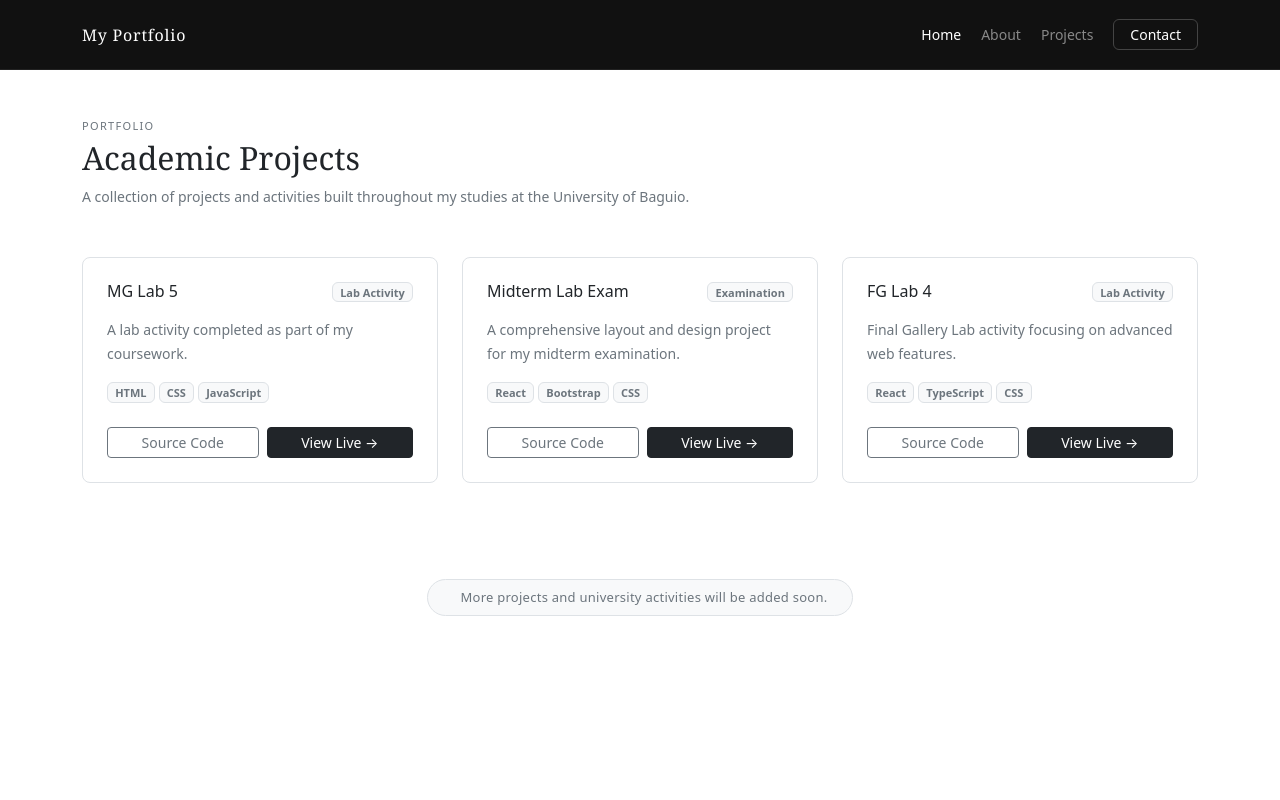
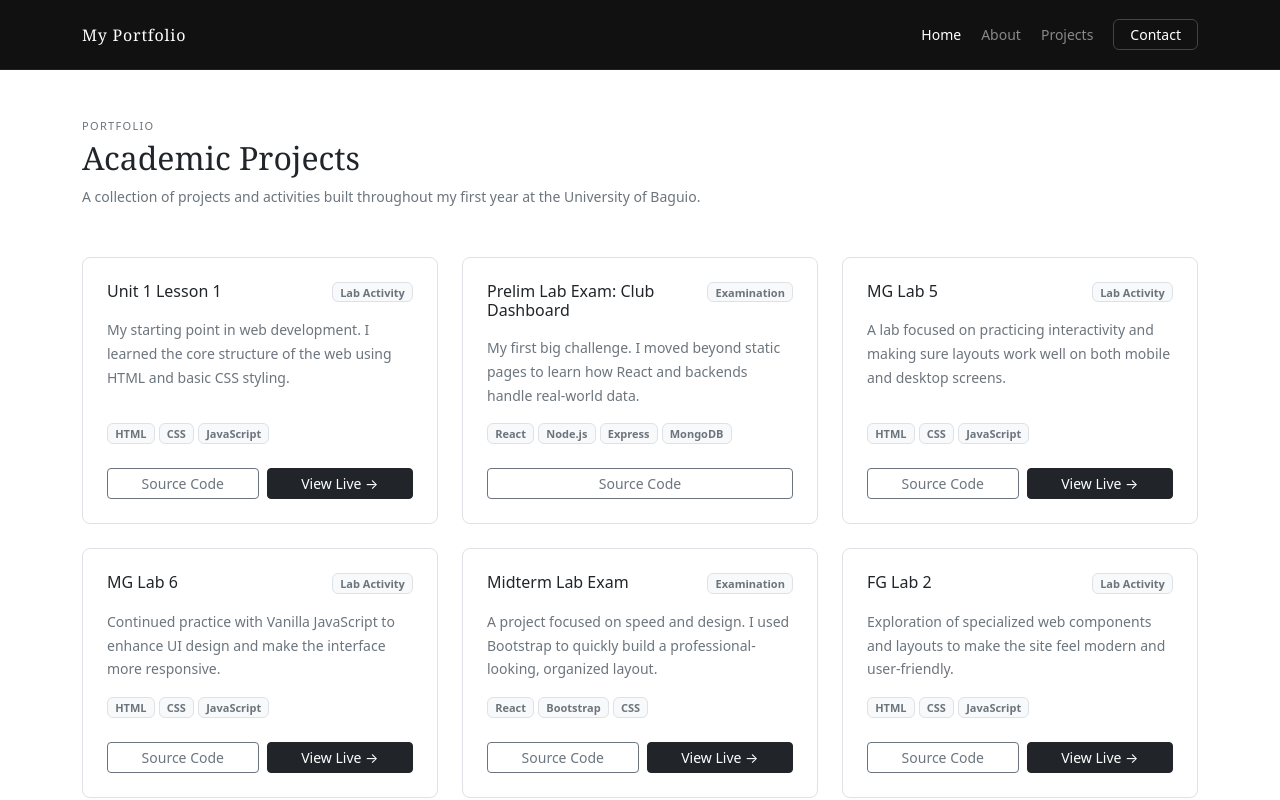
Before and after one commit to amistadSIT-kevs/portfolio, a React (Vite) app in the folder portdb/: page /portfolio/projects in a window 1280 px wide. Shown: the top 800 px of the page. Built offline with nearby package versions, Linux system fonts and the light colour scheme.

Commit message:
added all projects on my project

```diff
--- a/portdb/src/components/Projects.tsx
+++ b/portdb/src/components/Projects.tsx
@@ -12,31 +12,102 @@ interface IProject {
 
 const hardcodedProjects: IProject[] = [
   {
+    _id: 'local-0',
+    title: 'Unit 1 Lesson 1',
+    description: 'My starting point in web development. I learned the core structure of the web using HTML and basic CSS styling.',
+    techStack: ['HTML', 'CSS', 'JavaScript'],
+    repoLink: 'https://github.com/amistadsit-kevs/UNIT1_LESSON1_Amistad',
+    liveLink: 'https://amistadsit-kevs.github.io/UNIT1_LESSON1_Amistad/',
+    category: 'Lab Activity',
+  },
+  {
+    _id: 'local-prelim',
+    title: 'Prelim Lab Exam: Club Dashboard',
+    description: 'My first big challenge. I moved beyond static pages to learn how React and backends handle real-world data.',
+    techStack: ['React', 'Node.js', 'Express', 'MongoDB'],
+    repoLink: 'https://github.com/amistadSIT-kevs/club-dashboard-lab',
+    category: 'Examination',
+  },
+  {
     _id: 'local-1',
     title: 'MG Lab 5',
-    description: 'A lab activity completed as part of my coursework.',
+    description: 'A lab focused on practicing interactivity and making sure layouts work well on both mobile and desktop screens.',
     techStack: ['HTML', 'CSS', 'JavaScript'],
     repoLink: 'https://github.com/amistadsit-kevs/MG_LAB5_Amistad',
     liveLink: 'https://amistadsit-kevs.github.io/MG_LAB5_Amistad/',
     category: 'Lab Activity',
   },
   {
+    _id: 'local-6',
+    title: 'MG Lab 6',
+    description: 'Continued practice with Vanilla JavaScript to enhance UI design and make the interface more responsive.',
+    techStack: ['HTML', 'CSS', 'JavaScript'],
+    repoLink: 'https://github.com/amistadsit-kevs/MG_Lab6_Amistad',
+    liveLink: 'https://amistadsit-kevs.github.io/MG_Lab6_Amistad/',
+    category: 'Lab Activity',
+  },
+  {
     _id: 'local-2',
     title: 'Midterm Lab Exam',
-    description: 'A comprehensive layout and design project for my midterm examination.',
+    description: 'A project focused on speed and design. I used Bootstrap to quickly build a professional-looking, organized layout.',
     techStack: ['React', 'Bootstrap', 'CSS'],
     repoLink: 'https://github.com/amistadsit-kevs/Midterm_Lab_Exam',
     liveLink: 'https://amistadsit-kevs.github.io/Midterm_Lab_Exam/',
     category: 'Examination',
   },
   {
+    _id: 'local-4',
+    title: 'FG Lab 2',
+    description: 'Exploration of specialized web components and layouts to make the site feel modern and user-friendly.',
+    techStack: ['HTML', 'CSS', 'JavaScript'],
+    repoLink: 'https://github.com/amistadsit-kevs/FG_LAB2_AMISTAD',
+    liveLink: 'https://amistadsit-kevs.github.io/FG_LAB2_AMISTAD/',
+    category: 'Lab Activity',
+  },
+  {
+    _id: 'local-5',
+    title: 'FG Lab 3',
+    description: 'Focusing on the details by adding interactive elements and refined styling to improve the user experience.',
+    techStack: ['HTML', 'CSS', 'JavaScript'],
+    repoLink: 'https://github.com/amistadsit-kevs/FG_LAB3_AMISTAD',
+    liveLink: 'https://amistadsit-kevs.github.io/FG_LAB3_AMISTAD/',
+    category: 'Lab Activity',
+  },
+  {
     _id: 'local-3',
     title: 'FG Lab 4',
-    description: 'Final Gallery Lab activity focusing on advanced web features.',
+    description: 'My introduction to TypeScript. It taught me how to write stricter, more reliable code for React components.',
     techStack: ['React', 'TypeScript', 'CSS'],
     repoLink: 'https://github.com/amistadsit-kevs/FG_LAB4_Amistad',
     liveLink: 'https://amistadsit-kevs.github.io/FG_LAB4_Amistad/',
     category: 'Lab Activity',
+  },
+  {
+    _id: 'local-f1',
+    title: 'Finals Lab 1',
+    description: 'Combining everything I learned from the semester to implement fundamental concepts into a single project.',
+    techStack: ['HTML', 'CSS', 'JavaScript'],
+    repoLink: 'https://github.com/amistadsit-kevs/Finals_Lab1_Amistad',
+    liveLink: 'https://amistadsit-kevs.github.io/Finals_Lab1_Amistad/',
+    category: 'Lab Activity',
+  },
+  {
+    _id: 'local-community',
+    title: 'Community Event',
+    description: 'A focused project on displaying local data clearly. I practiced designing a UI that helps users find info quickly.',
+    techStack: ['HTML', 'CSS', 'JavaScript'],
+    repoLink: 'https://github.com/amistadsit-kevs/CommunityEvent',
+    liveLink: 'https://amistadsit-kevs.github.io/CommunityEvent/',
+    category: 'Lab Activity',
+  },
+  {
+    _id: 'local-final-exam',
+    title: 'Final Lab Exam: Portfolio App',
+    description: 'The "hub" for my work. This project reflects my growth from simple HTML to building full React applications.',
+    techStack: ['React', 'TypeScript', 'Bootstrap'],
+    repoLink: 'https://github.com/amistadsit-kevs/portfolio-app',
+    liveLink: 'https://amistadsit-kevs.github.io/portfolio-app/',
+    category: 'Examination',
   },
 ];
 
@@ -65,7 +136,7 @@ const Projects = () => {
           Academic Projects
         </h2>
         <p className="text-secondary" style={{ fontSize: 14, lineHeight: 1.7 }}>
-          A collection of projects and activities built throughout my studies at the University of Baguio.
+          A collection of projects and activities built throughout my first year at the University of Baguio.
         </p>
       </div>
 
@@ -115,7 +186,7 @@ const Projects = () => {
         <div className="d-inline-block p-2 px-4 rounded-pill border bg-light">
            <p className="text-secondary mb-0" style={{ fontSize: 13, letterSpacing: '0.02em' }}>
             <span className="me-2"></span>
-            More projects and university activities will be added soon.
+            All semester activities have been successfully documented.
           </p>
         </div>
       </div>
```
